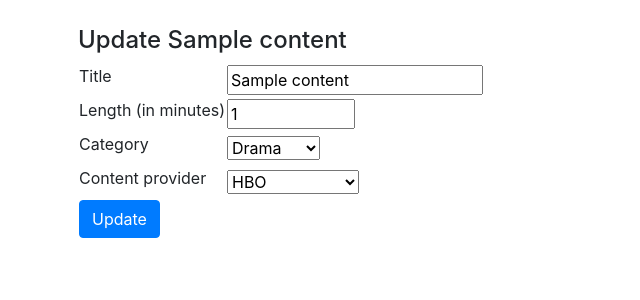
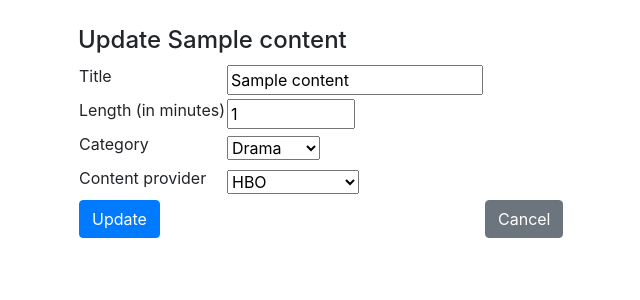
Before and after one commit to skoskipaa/Katselulista, a Flask app: page /content/1/edit in a window 1280 px wide. Shown: the part 308-608 px from the top of the page, without its empty margins (7-647 px from the left). Run offline with Flask 2, Linux system fonts and the light colour scheme; a user stored in the database is signed in; tables that the repository leaves empty hold one stand-in row (values such as "Sample post"); some libraries are stand-ins or nearby versions.

Commit message:
Lisätty puuttuvat Cancel-napit

```diff
--- a/application/content/views.py
+++ b/application/content/views.py
@@ -85,7 +85,7 @@ def content_update(content_id):
         form.length.data = c.length
         form.cdn.data = c.cdn
 
-        return render_template("content/edit.html", form = form, content_id=content_id, name=c.name)
+        return render_template("content/edit.html", form = form, content_id=content_id, name=c.name, list_id=l_id)
 
     if request.method == "POST":
         form = ContentForm(request.form)
--- a/application/templates/content/edit.html
+++ b/application/templates/content/edit.html
@@ -48,6 +48,9 @@
               <td colspan="2">
                 <button type="submit" class="btn btn-primary">Update</button>
               </td>
+              <td colspan="2">
+                  <a href="{{ url_for('content_for_list', list_id=list_id) }}" id="cancel" name="cancel" class="btn btn-secondary">Cancel</a>
+              </td>
             </tr>
           </table>
         </div>
--- a/application/templates/lists/edit.html
+++ b/application/templates/lists/edit.html
@@ -28,6 +28,9 @@
                 <td colspan="2">
                     <button type="submit" class="btn btn-primary">Update</button>
                 </td>
+                <td colspan="2">
+                        <a href="{{ url_for('lists_index') }}" id="cancel" name="cancel" class="btn btn-secondary">Cancel</a>
+                </td>
             </tr>
         </table>
         </div>
```
Lines whose indentation alone changed are shown as unchanged.
